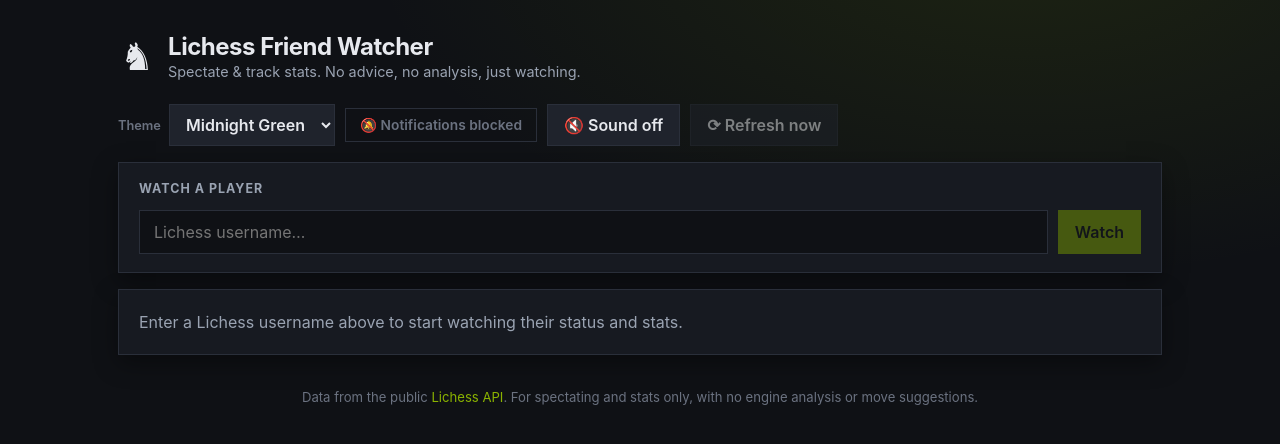
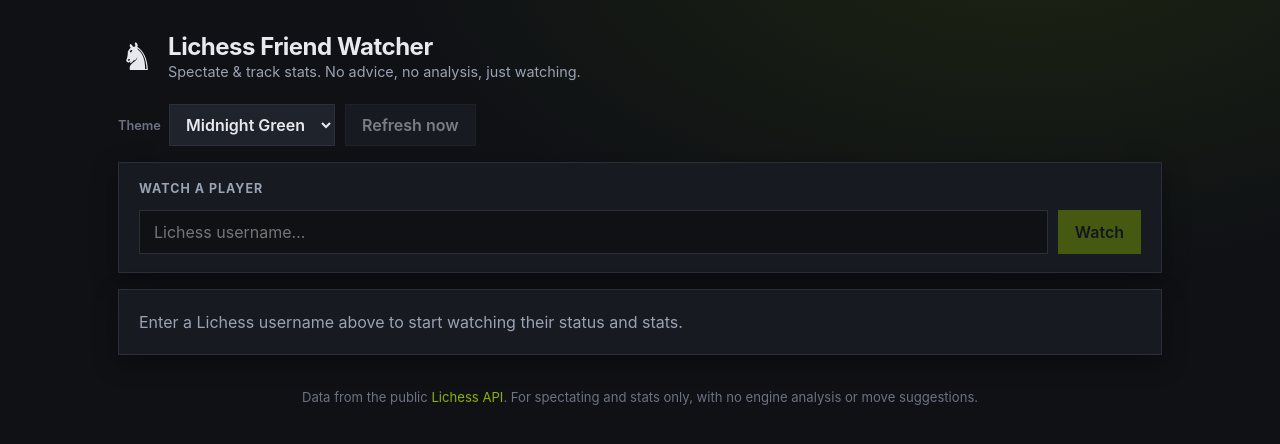
Before and after one commit to idontreallyknow-20/lichess-friend-watcher, a React (Vite) app: page / in a window 1280 px wide. Shown: the top 444 px of the page. Built offline with nearby package versions, Linux system fonts and the light colour scheme.

Commit message:
Update dashboard controls and mood layout

```diff
--- a/src/App.tsx
+++ b/src/App.tsx
@@ -4,7 +4,6 @@
 import { useStatus } from './hooks/useStatus';
 import { useGames } from './hooks/useGames';
 import { useProfile } from './hooks/useProfile';
-import { useNotifications } from './hooks/useNotifications';
 import { useTheme } from './hooks/useTheme';
 import { computeStats, filterToday } from './utils/stats';
 import { orderSpeeds, speedLabel } from './utils/speeds';
@@ -19,6 +18,7 @@
 import { StatsCard } from './components/StatsCard';
 import { SessionCard } from './components/SessionCard';
 import { InsightsCard } from './components/InsightsCard';
+import { MoodCard } from './components/MoodCard';
 import { TrendCard } from './components/TrendCard';
 import { GamesTable } from './components/GamesTable';
 
@@ -30,7 +30,6 @@
   const [recent, setRecent] = useLocalStorage<string[]>('lfw.recentUsernames', []);
   const [watched, setWatched] = useLocalStorage<string | null>('lfw.selectedUsername', null);
   const [sessionGapMin, setSessionGapMin] = useLocalStorage<number>('lfw.sessionGap', 30);
-  const [soundEnabled, setSoundEnabled] = useLocalStorage<boolean>('lfw.sound', false);
 
   const [searchLoading, setSearchLoading] = useState(false);
   const [searchError, setSearchError] = useState<string | null>(null);
@@ -43,10 +42,6 @@
   const statusState = useStatus(watched);
   const gamesState = useGames(watched, refreshKey);
   const { profile, loading: profileLoading } = useProfile(watched);
-  const { permission, requestPermission, testNotification } = useNotifications(
-    statusState.status,
-    soundEnabled,
-  );
 
   // Refetch games whenever a game starts or ends so the table stays current.
   const detectedAt = statusState.gameDetectedAt;
@@ -112,7 +107,7 @@
       document.title = base;
       return;
     }
-    if (s.playing) document.title = `● ${s.name} playing`;
+    if (s.playing) document.title = `${s.name} playing`;
     else if (s.online) document.title = `${s.name} online`;
     else document.title = `${s.name} offline`;
     return () => {
@@ -184,26 +179,13 @@
 
       <div className="toolbar">
         <ThemePicker themes={themes} value={themeId} onChange={setThemeId} />
-        <NotificationButton permission={permission} onRequest={requestPermission} />
-        {permission === 'granted' && (
-          <button className="btn btn--ghost" onClick={() => testNotification(watched ?? undefined)}>
-            Test alert
-          </button>
-        )}
-        <button
-          className={`btn btn--ghost ${soundEnabled ? 'btn--on' : ''}`}
-          onClick={() => setSoundEnabled((v) => !v)}
-          aria-pressed={soundEnabled}
-        >
-          {soundEnabled ? '\u{1F50A} Sound on' : '\u{1F507} Sound off'}
-        </button>
         {watched && (
           <button className="btn btn--ghost" onClick={handleShare}>
-            {copied ? '✓ Copied' : '\u{1F517} Share'}
+            {copied ? 'Copied' : 'Share'}
           </button>
         )}
         <button className="btn btn--ghost" onClick={handleRefresh} disabled={!watched}>
-          {'⟳'} Refresh now
+          Refresh now
         </button>
       </div>
 
@@ -235,7 +217,7 @@
               error={statusState.error}
             />
             <CurrentGameCard status={statusState.status} gameDetectedAt={statusState.gameDetectedAt} />
-            <StatsCard title={`Today · ${scopeLabel}`} stats={dailyStats} loading={gamesState.loading} />
+            <StatsCard title={`Today - ${scopeLabel}`} stats={dailyStats} loading={gamesState.loading} />
             <SessionCard
               games={gamesState.games}
               gapMinutes={sessionGapMin}
@@ -247,6 +229,12 @@
 
           <div className="grid">
             <InsightsCard games={filteredGames} />
+            <MoodCard
+              games={gamesState.games}
+              gapMinutes={sessionGapMin}
+              isPlaying={isPlaying}
+              loading={gamesState.loading}
+            />
             <TrendCard games={filteredGames} scopeLabel={scopeLabel} />
           </div>
 
@@ -270,25 +258,3 @@
     </div>
   );
 }
-
-interface NotificationButtonProps {
-  permission: NotificationPermission | 'unsupported';
-  onRequest: () => void;
-}
-
-function NotificationButton({ permission, onRequest }: NotificationButtonProps) {
-  if (permission === 'unsupported') {
-    return <span className="notif-status notif-status--off">Notifications unsupported</span>;
-  }
-  if (permission === 'granted') {
-    return <span className="notif-status notif-status--on">{'\u{1F514}'} Notifications on</span>;
-  }
-  if (permission === 'denied') {
-    return <span className="notif-status notif-status--off">{'\u{1F515}'} Notifications blocked</span>;
-  }
-  return (
-    <button className="btn btn--ghost" onClick={onRequest}>
-      {'\u{1F514}'} Enable notifications
-    </button>
-  );
-}
```
